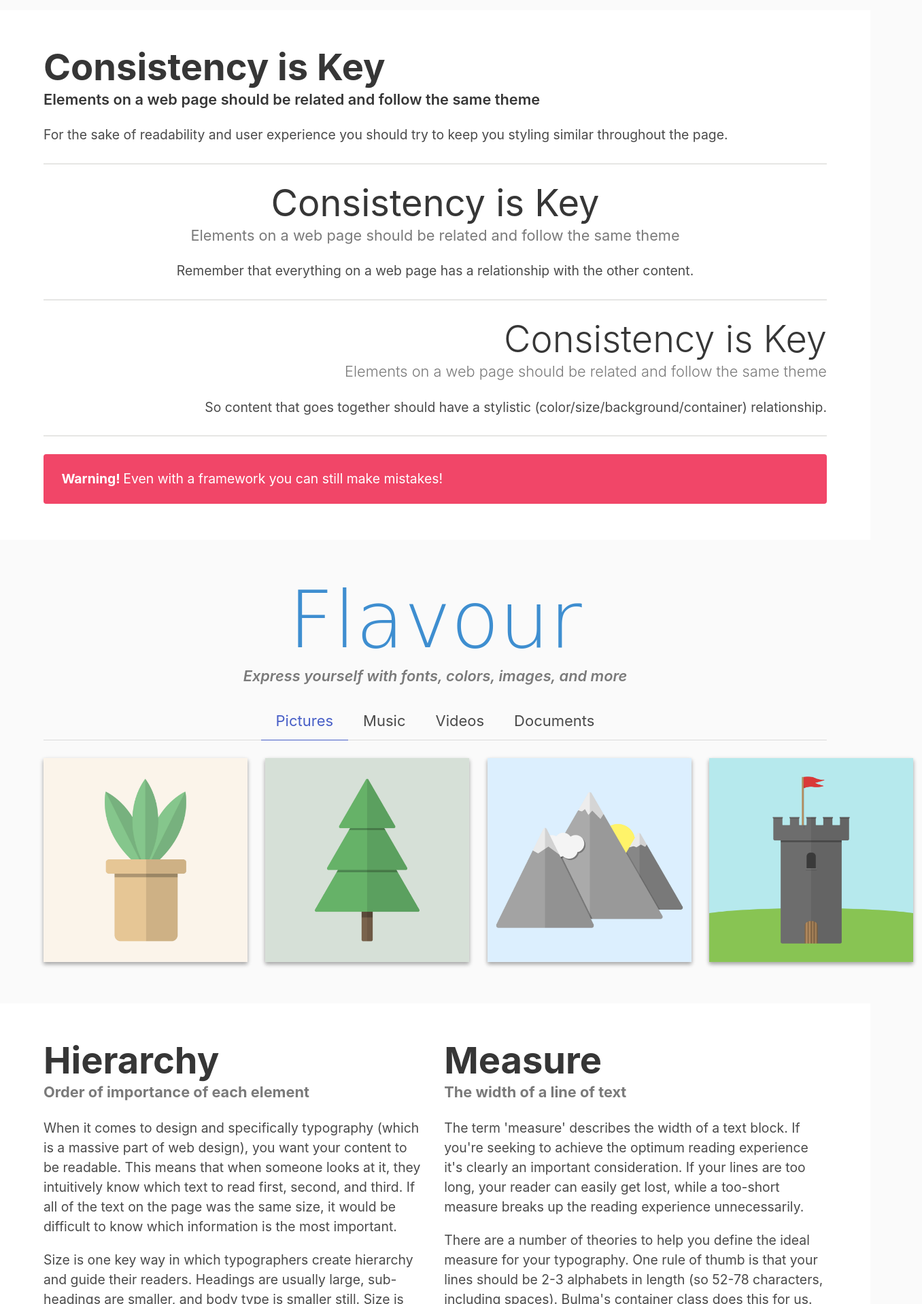
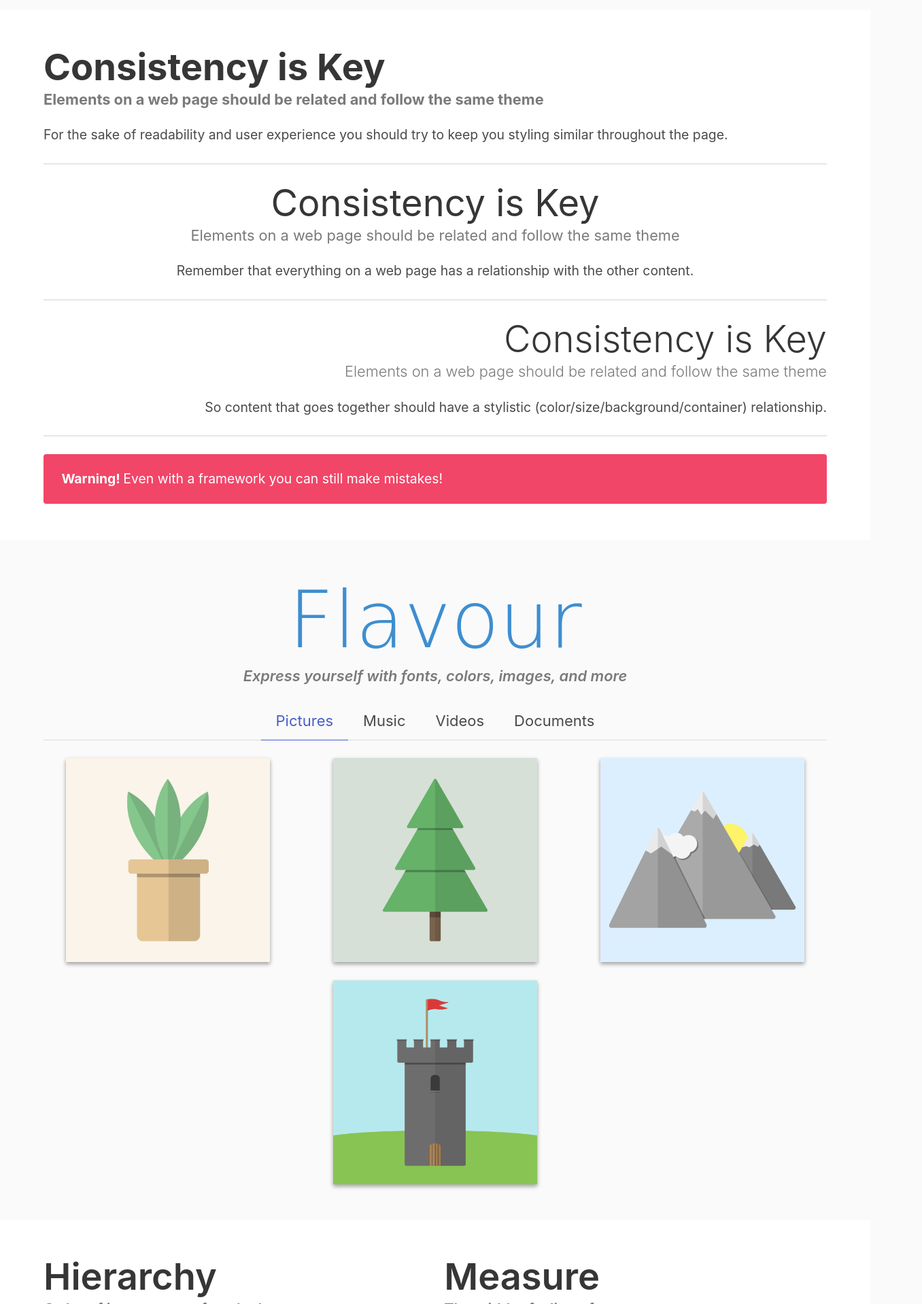
Before and after one commit to jdmar3-comp426/a02-dowden19, a website: page index.html in a window 1280 px wide. Shown: the part 1500-3418 px from the top of the page at 68% size, 1356 px wide, since content can reach past the window. Drawn offline with nearby package versions, Linux system fonts and the light colour scheme; a web font is replaced by a local one.

Commit message:
Ok now it should be done

```diff
--- a/index.html
+++ b/index.html
@@ -25,7 +25,7 @@
     <div class="container">
         <div class="content">
             <h1 class="title">CSS Frameworks</h1>
-            <h5 class="subtitle has-text-grey has-text-weight-bold">How to use a framework effectively</h5>
+            <h5 class="subtitle has-text-grey">How to use a framework effectively</h5>
             <p>
 	    	When it comes to developing websites, design can be a very fun aspect.
 		But in reality we often don't want to spend hours writing CSS.
@@ -58,7 +58,7 @@
     <div class="container">
         <div class="content">
             <h1 class="title has-text-weight-bold">Consistency is Key</h1>
-            <h5 class="subtitle">Elements on a web page should be related and follow the same theme</h5>
+            <h5 class="subtitle has-text-grey has-text-weight-bold">Elements on a web page should be related and follow the same theme</h5>
             <p>
 	    	For the sake of readability and user experience you should try to keep you styling similar throughout the page.
 	    </p>
@@ -91,7 +91,7 @@
             <h1 class="title has-text-info is-family-secondary">Flavour</h1>
             <h5 class="subtitle has-text-grey is-italic">Express yourself with fonts, colors, images, and more</h5>
         </div>
-        <div class="tabs is-medium is-centered	">
+        <div class="tabs is-medium is-centered">
             <ul>
                 <li class="is-active"><a>Pictures</a></li>
                 <li><a>Music</a></li>
@@ -99,7 +99,7 @@
                 <li><a>Documents</a></li>
             </ul>
         </div>
-        <div class="columns">
+        <div class="columns is-multiline justify-center">
             <div class="column">
                 <img src="images/all-01.jpg" alt="Pictures">
             </div>
@@ -120,8 +120,8 @@
         <div class="content">
             <div class="columns">
                 <div class="column">
-                    <h1 class="title has-text-weight-bold">Hierarchy</h1>
-                    <h5 class="subtitle has-text-grey has-text-weight-bold">Order of importance of each element</h5>
+                    <h1 class="title">Hierarchy</h1>
+                    <h5 class="subtitle has-text-grey">Order of importance of each element</h5>
                     <p>
 		    	When it comes to design and specifically typography (which is a massive part of web design), you want your content to be readable.
 			This means that when someone looks at it, they intuitively know which text to read first, second, and third.
@@ -134,8 +134,8 @@
 		    </p>
                 </div>
                 <div class="column">
-                    <h1 class="title has-text-weight-bold">Measure</h1>
-                    <h5 class="subtitle has-text-grey has-text-weight-bold">The width of a line of text</h5>
+                    <h1 class="title">Measure</h1>
+                    <h5 class="subtitle has-text-grey">The width of a line of text</h5>
                     <p>
 		    	The term 'measure' describes the width of a text block.
 		    	If you're seeking to achieve the optimum reading experience it's clearly an important consideration.
@@ -155,7 +155,7 @@
     <div class="container">
         <div class="columns">
             <div class="column">
-                <h1 class="title has-text-weight-bold">Login</h1>
+                <h1 class="title">Login</h1>
                 <form>
                     <div class="field">
                         <label class="label">Username</label>
@@ -185,7 +185,7 @@
                 </form>
             </div>
             <div class="column">
-                <h1 class="title has-text-weight-bold">Signup</h1>
+                <h1 class="title">Signup</h1>
                 <form>
                     <div class="field">
                         <label class="label">Username</label>
```
